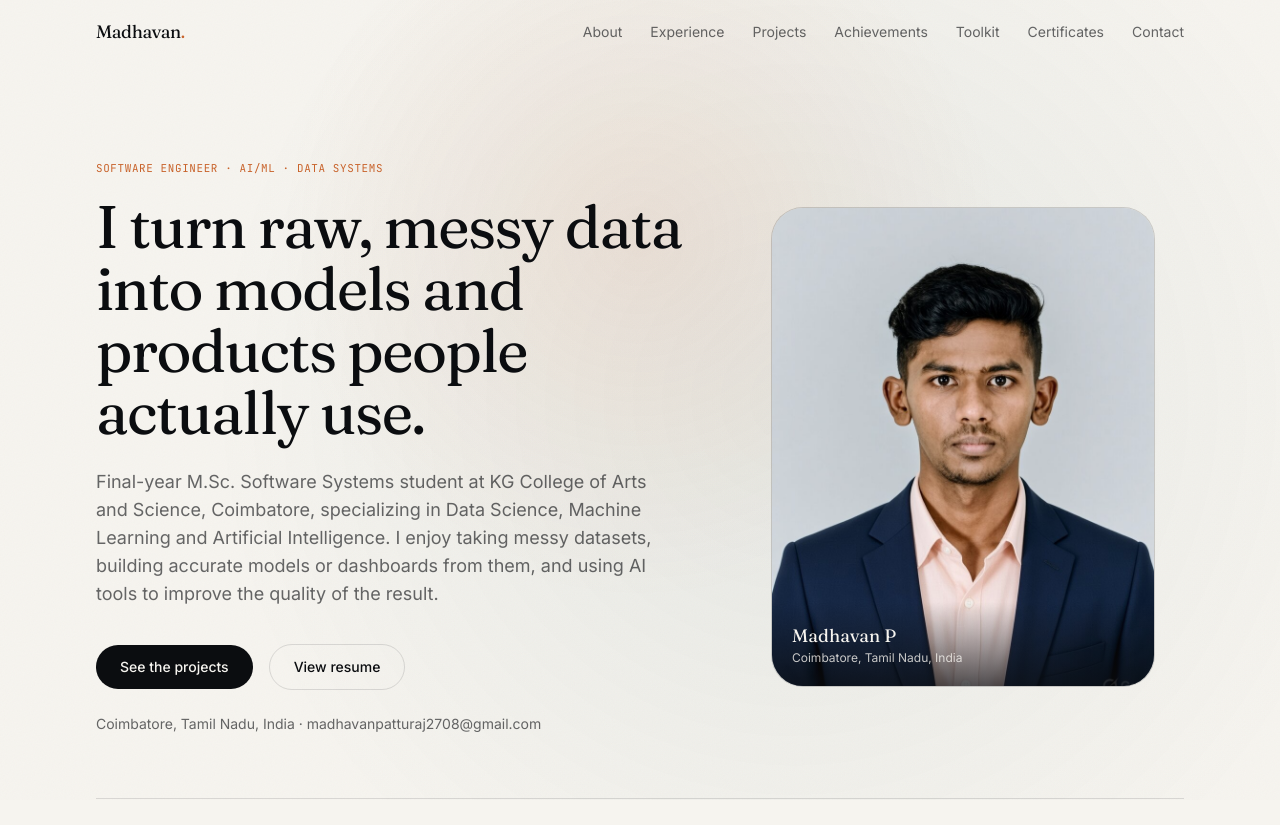
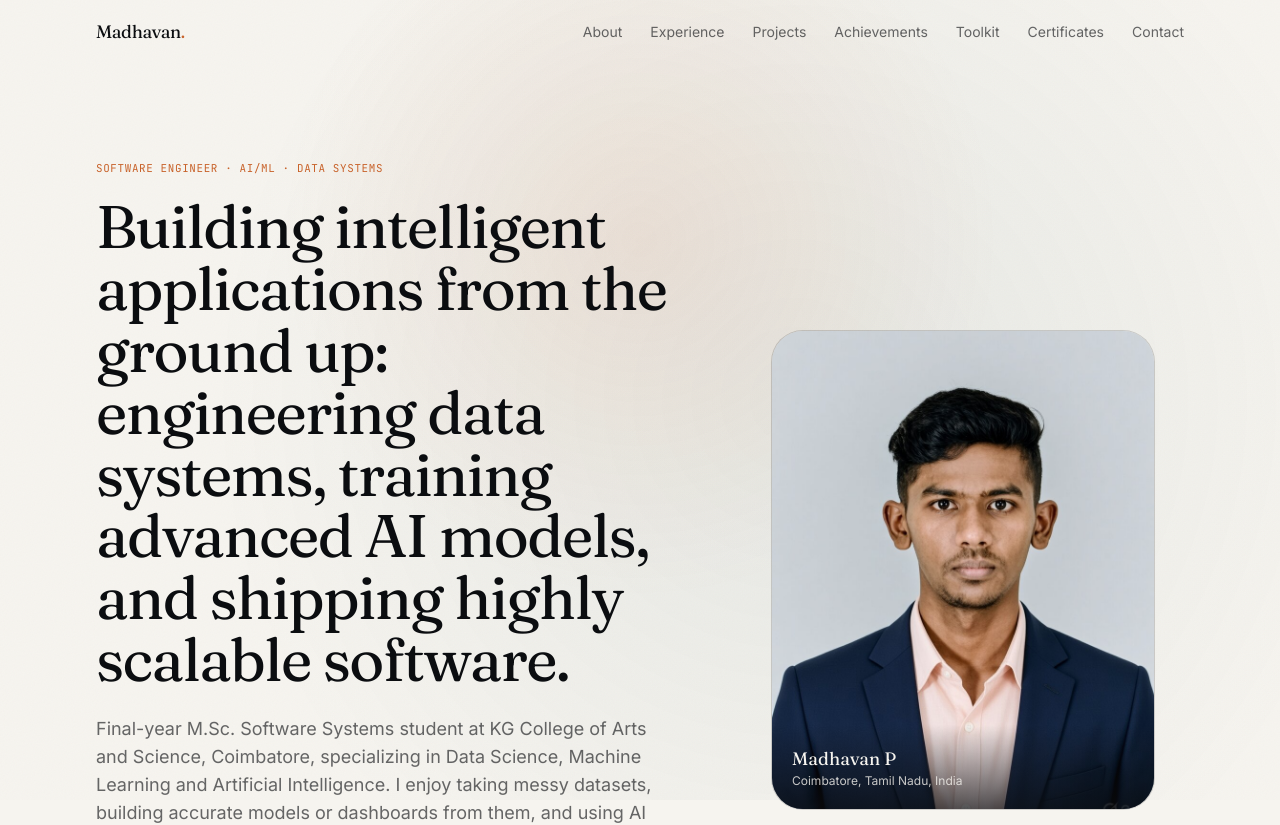
Before and after one commit to madhavanpatturaj/Madhavanp_portfolio, a React (Vite) app: page / in a window 1280 px wide. Shown: the top 825 px of the page. Built offline with nearby package versions, Linux system fonts and the light colour scheme.

Commit message:
Update portfolio.ts

```diff
--- a/src/data/portfolio.ts
+++ b/src/data/portfolio.ts
@@ -16,7 +16,7 @@ export const profile = {
   hackerrankLabel: 'hackerrank.com/profile/madhavanpattura1',
   photo: '/images/madhavan.jpeg',
   resume: '/madhavan-resume.pdf',
-  tagline: 'I turn raw, messy data into models and products people actually use.',
+  tagline: 'Building intelligent applications from the ground up: engineering data systems, training advanced AI models, and shipping highly scalable software.',
   summary:
     'Final-year M.Sc. Software Systems student at KG College of Arts and Science, Coimbatore, specializing in Data Science, Machine Learning and Artificial Intelligence. I enjoy taking messy datasets, building accurate models or dashboards from them, and using AI tools to improve the quality of the result.',
 }
```
